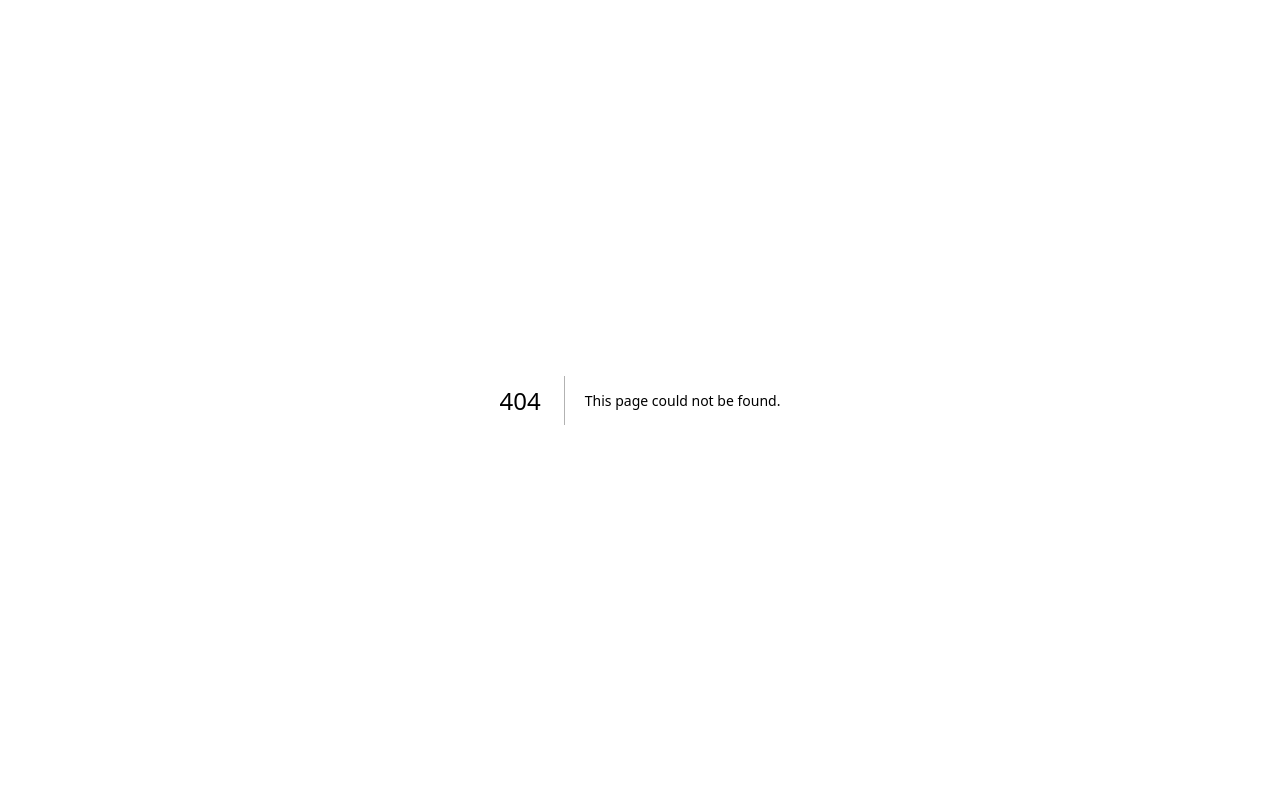
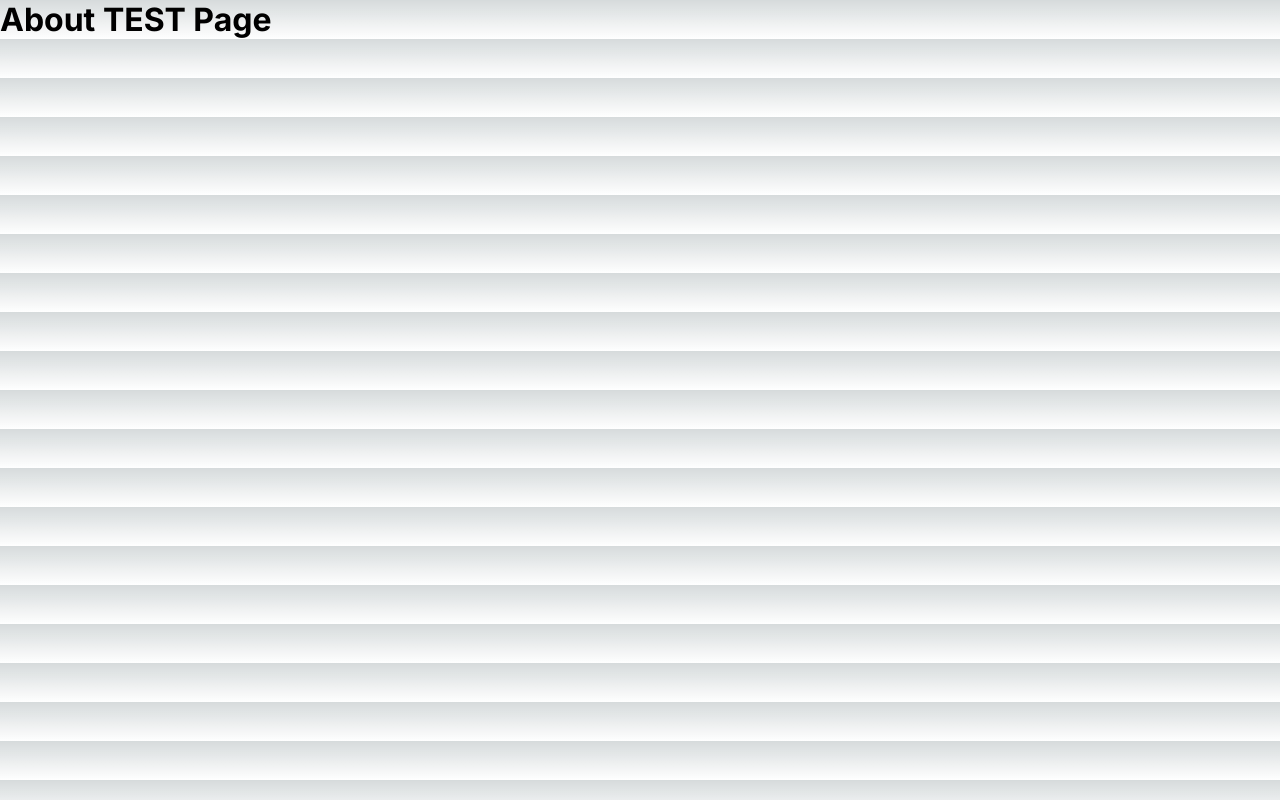
Before and after one commit to Ash-sungho/next-nginx-docker, a Next.js app: page /about in a window 1280 px wide. Before the commit this address had no page. Built offline with nearby package versions, Linux system fonts and the light colour scheme.

Commit message:
feat : Setup project folder structure

```diff
--- /dev/null
+++ b/src/app/(route)/about/index.ts
@@ -0,0 +1,3 @@
+import About from './page'
+
+export default About
--- /dev/null
+++ b/src/app/(route)/about/page.tsx
@@ -0,0 +1,15 @@
+import { FC } from 'react'
+
+interface OwnProps {
+    something: string
+}
+
+const About: FC<OwnProps> = () => {
+    return (
+        <div>
+            <h1> About TEST Page</h1>
+        </div>
+    )
+}
+
+export default About
--- /dev/null
+++ b/src/app/(route)/create/index.ts
@@ -0,0 +1,3 @@
+import Create from './page'
+
+export default Create
```
Also changed, not shown: src/app/(route)/create/page.tsx (renamed from src/app/pages/about.tsx, +3 -4 lines), tsconfig.json (+19 -4 lines), .eslintrc.json, 1 other file (tests, documents, lock files or other folders).
